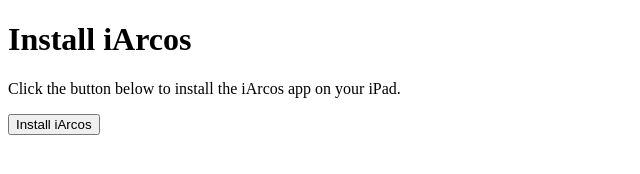
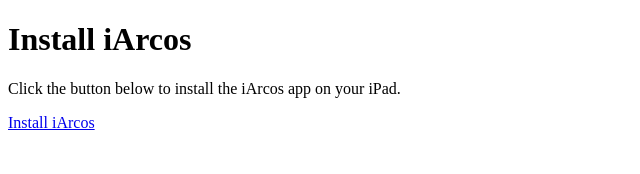
Before and after one commit to colmstrata/ipadReleases, a plain HTML site: page index.html in a window 1280 px wide. Shown: the whole page, without its empty margins (0-640 px from the left). Drawn offline with Linux system fonts and the light colour scheme.

Commit message:
Update index.html

```diff
--- a/index.html
+++ b/index.html
@@ -9,7 +9,7 @@
     <h1>Install iArcos</h1>
     <p>Click the button below to install the iArcos app on your iPad.</p>
     <a href="itms-services://?action=download-manifest&url=https://colmstrata.github.io/ipadReleases/manifest.plist">
-        <button>Install iArcos</button>
+        Install iArcos
     </a>
 </body>
 </html>
```
